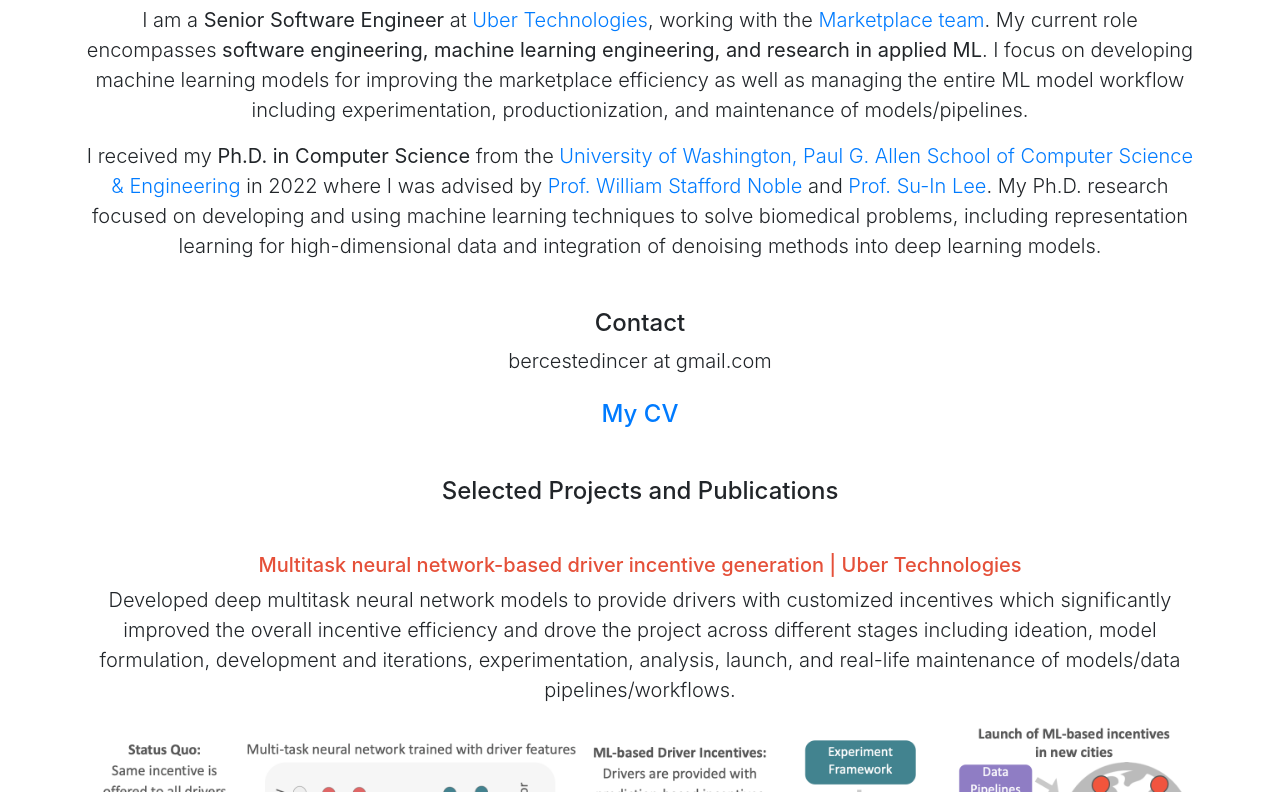
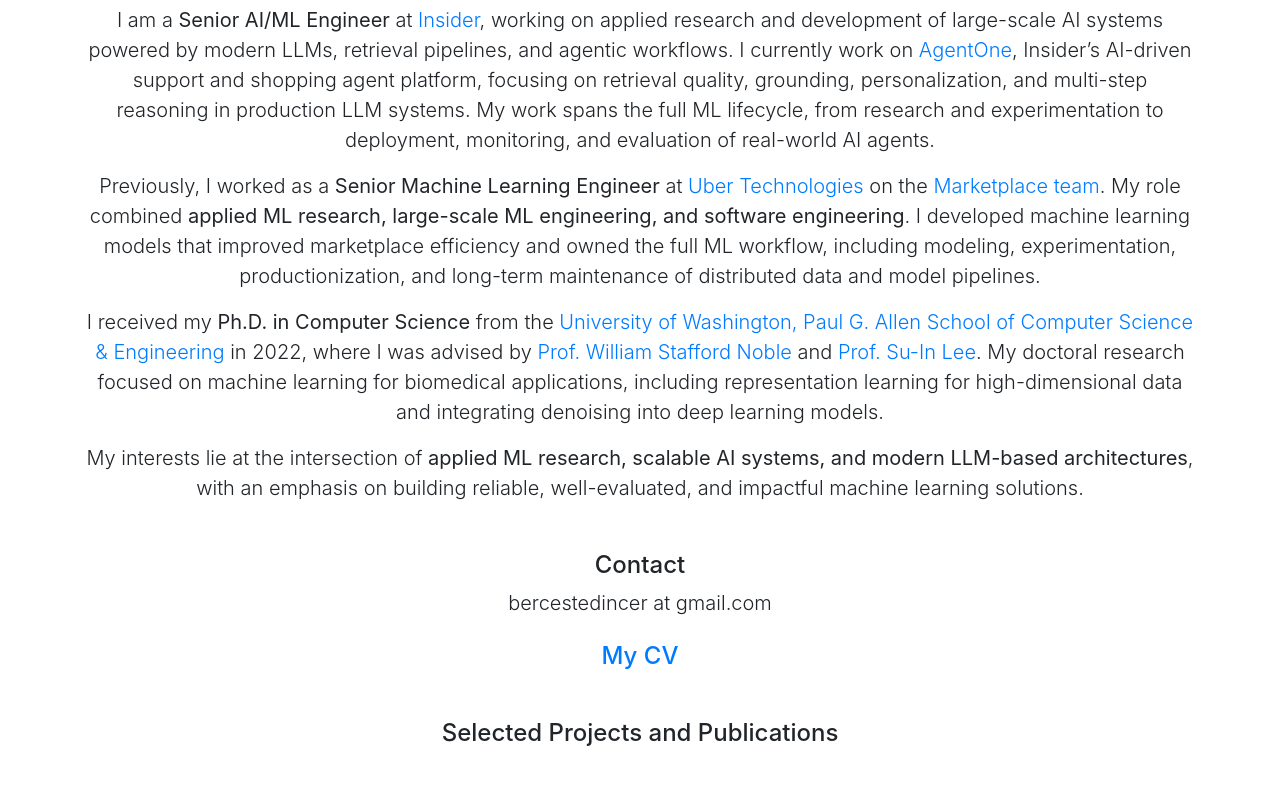
Before and after one commit to BercesteDincer/bercestedincer.github.io, a website: page index.html in a window 1280 px wide. Shown: the part 155-947 px from the top of the page. Drawn offline with Linux system fonts and the light colour scheme.

Commit message:
Update content in index.html
Updated professional information and project descriptions.

```diff
--- a/index.html
+++ b/index.html
@@ -42,14 +42,21 @@
     <div class="row">
       <div class="col-lg-12 text-center">
         <h1 class="mt-5">Ayse Berceste Dincer</h1>
-        <p class="lead">I am a <b>Senior Software Engineer</b> at <a href="https://www.uber.com/us/en/about/"> Uber Technologies</a>, working with the <a href="https://www.uber.com/us/en/marketplace/"> Marketplace team</a>. My current role encompasses <b>software engineering, machine learning engineering, and research in applied ML</b>. I focus on developing machine learning models for improving the marketplace efficiency as well as managing the entire ML model workflow including experimentation, productionization, and maintenance of models/pipelines.</p>
 
-        <p class="lead">I received my <b>Ph.D. in Computer Science</b> from the <a href="https://www.cs.washington.edu/"> University of Washington, Paul G. Allen School of Computer Science & Engineering</a> in 2022 where I was advised by <a href="https://noble.gs.washington.edu">Prof. William Stafford Noble</a> and <a href="https://aims.cs.washington.edu/home">Prof. Su-In Lee</a>. My Ph.D. research focused on developing and using machine learning techniques to solve biomedical problems, including representation learning for high-dimensional data and integration of denoising methods into deep learning models.</p>
+
+        <p class="lead">I am a <b>Senior AI/ML Engineer</b> at <a href="https://insiderone.com"> Insider</a>, working on applied research and development of large-scale AI systems powered by modern LLMs, retrieval pipelines, and agentic workflows. I currently work on <a href="https://insiderone.com/ai/agent-one/?utm_lead_source=inone-login&utm_lead_source_medium=website&utm_campaign=website-inone-login-agent-one&utm_content=launch#shoppingagent"> AgentOne</a>, Insider’s AI-driven support and shopping agent platform, focusing on retrieval quality, grounding, personalization, and multi-step reasoning in production LLM systems. My work spans the full ML lifecycle, from research and experimentation to deployment, monitoring, and evaluation of real-world AI agents.</p>
+
+        <p class="lead">Previously, I worked as a <b>Senior Machine Learning Engineer</b> at <a href="https://www.uber.com/us/en/about/"> Uber Technologies</a> on the <a href="https://www.uber.com/us/en/marketplace/"> Marketplace team</a>. My role combined <b>applied ML research, large-scale ML engineering, and software engineering</b>. I developed machine learning models that improved marketplace efficiency and owned the full ML workflow, including modeling, experimentation, productionization, and long-term maintenance of distributed data and model pipelines.</p>
+
+        <p class="lead">I received my <b>Ph.D. in Computer Science</b> from the <a href="https://www.cs.washington.edu/"> University of Washington, Paul G. Allen School of Computer Science & Engineering</a> in 2022, where I was advised by <a href="https://noble.gs.washington.edu">Prof. William Stafford Noble</a> and <a href="https://aims.cs.washington.edu/home">Prof. Su-In Lee</a>. My doctoral research focused on machine learning for biomedical applications, including representation learning for high-dimensional data and integrating denoising into deep learning models.</p>
+
+         <p class="lead">My interests lie at the intersection of <b>applied ML research, scalable AI systems, and modern LLM-based architectures</b>, with an emphasis on building reliable, well-evaluated, and impactful machine learning solutions.</p>
+
 
 
         <h4 class="mt-5">Contact</h4>
         <p class="lead"> bercestedincer at gmail.com</p>
-        <h4 class="mt-4"><a href="Ayse_Berceste_Dincer_CV_2024.pdf">My CV</a></h4>
+        <h4 class="mt-4"><a href="Ayse_Berceste_Dincer_CV_2026.pdf">My CV</a></h4>
 
 
         <h4 class="mt-5">Selected Projects and Publications</h4>
@@ -57,13 +64,8 @@
 
 
         <h5 class="mt-5"><font color="#e55039">Multitask neural network-based driver incentive generation | Uber Technologies</font></h5>
-        <p class="lead"> Developed deep multitask neural network models to provide drivers with customized incentives which significantly improved the overall incentive efficiency and drove the project across different stages including ideation, model formulation, development and iterations, experimentation, analysis, launch, and real-life maintenance of models/data pipelines/workflows.</p>
+        <p class="lead"> Developed deep multitask neural network models to provide drivers with customized incentives, significantly improving overall incentive efficiency. Led the project through ideation to deployment, including model formulation, experimentation, launch, and long-term maintenance of production models and data pipelines.</p>
         <p style="text-align:center;"> <img src="Figures/Project1.png" alt="Project1" width="100%"></p>
-
-
-        <h5 class="mt-5"><font color="#e55039">A deep learning approach to eliminate bias in protein quantification | Noble Lab, University of Washington</font></h5>
-        <p class="lead"> Developed a convolutional neural network (CNN) model to predict multiplicative noise coefficients from sequences which reduced protein quantification noise and outperformed alternative models.<br> <font size="3.5"><b>Dincer, A. B.</b>, Lu, Y. Y., Schweppe, D. K., Oh, S. & Noble, W. S. (2022). Reducing Peptide Sequence Bias in Quantitative Mass Spectrometry Data with Machine Learning. <i>J Proteome Res.</i>, 21(7), 1771-1782. <a href="https://pubmed.ncbi.nlm.nih.gov/35696663/">(Paper)</a> | Contributed talk at ASMS 2021 </i> and <i> ISMB/ECCB 2021</i> (best presentation award). </font></p>
-        <p style="text-align:center;"> <img src="Figures/Project2.png" alt="Project2" width="100%"></p>
 
 
         <h5 class="mt-5"><font color="#e55039">Adversarial Deconfounding Autoencoder for learning robust embeddings | AIMS Lab, University of Washington</font></h5>
@@ -72,8 +74,15 @@
 
 
         <h5 class="mt-5"><font color="#e55039">DeepProfile: Interpretable deep learning of latent variables for 18 human cancers | AIMS Lab, University of Washington</font></h5>
-        <p class="lead"> Collected and integrated gene expression measurements from 1,098 datasets and 18 cancer types and increased the robustness of variational autoencoders (VAEs) by designing an ensemble learning pipeline.<br> <font size="3.5">Qiu, W., <b>Dincer, A. B.</b>, Janizek, J. D., Celik, S., Pittet, M., Naxerova, K., & Lee, S. I. (2023). A deep profile of gene expression across 18 human cancers. <i> Under review in Nature Biomedical Engineering</i> | Spotlight talk at <i>Machine Learning in Computational Biology (MLCB) 2019</i>. <a href="https://www.biorxiv.org/content/10.1101/2024.03.17.585426v1.full.pdf">(Paper)</a> </font></p>
+        <p class="lead"> Collected and integrated gene expression measurements from 1,098 datasets and 18 cancer types and increased the robustness of variational autoencoders (VAEs) by designing an ensemble learning pipeline.<br> <font size="3.5">Qiu, W., <b>Dincer, A. B.</b>, Janizek, J. D., Celik, S., Pittet, M., Naxerova, K., & Lee, S. I. Deep profiling of gene expression across 18 human cancers. <i> Nat. Biomed. Eng </i> 9, 333–355 (2025). <a href="https://www.nature.com/articles/s41551-024-01290-8">(Paper)</a> | Spotlight talk at <i>Machine Learning in Computational Biology (MLCB) 2019. </i></font> </p>.
         <p style="text-align:center;"><img src="Figures/Project4.png" alt="Project4" width="100%" ></p>
+
+
+        <h5 class="mt-5"><font color="#e55039">A deep learning approach to eliminate bias in protein quantification | Noble Lab, University of Washington</font></h5>
+        <p class="lead"> Developed a convolutional neural network (CNN) model to predict multiplicative noise coefficients from sequences, which reduced protein quantification noise and outperformed alternative models.<br> <font size="3.5"><b>Dincer, A. B.</b>, Lu, Y. Y., Schweppe, D. K., Oh, S. & Noble, W. S. (2022). Reducing Peptide Sequence Bias in Quantitative Mass Spectrometry Data with Machine Learning. <i>J Proteome Res.</i>, 21(7), 1771-1782. <a href="https://pubmed.ncbi.nlm.nih.gov/35696663/">(Paper)</a> | Contributed talk at ASMS 2021 </i> and <i> ISMB/ECCB 2021</i> (best presentation award). </font></p>
+        <p style="text-align:center;"> <img src="Figures/Project2.png" alt="Project2" width="100%"></p>
+
+
 
 
       </div>
@@ -87,10 +96,3 @@
 </body>
 
 </html>
-
-<!-- <a href="https://doi.org/10.1093/bioinformatics/btaa796">https://doi.org/10.1093/bioinformatics/btaa796</a>
-<p class="lead"><a href="Ayse_Berceste_Dincer_CV_2020.pdf">My CV</a></p>
-        <p class="lead"><a href=>List of my publications</a></p>
-        %<h4 class="mt-4"><a href="https://scholar.google.com/citations?user=F4Zv3pwAAAAJ&hl=en">Full List of Publications</a></h4>
-
- -->
```
